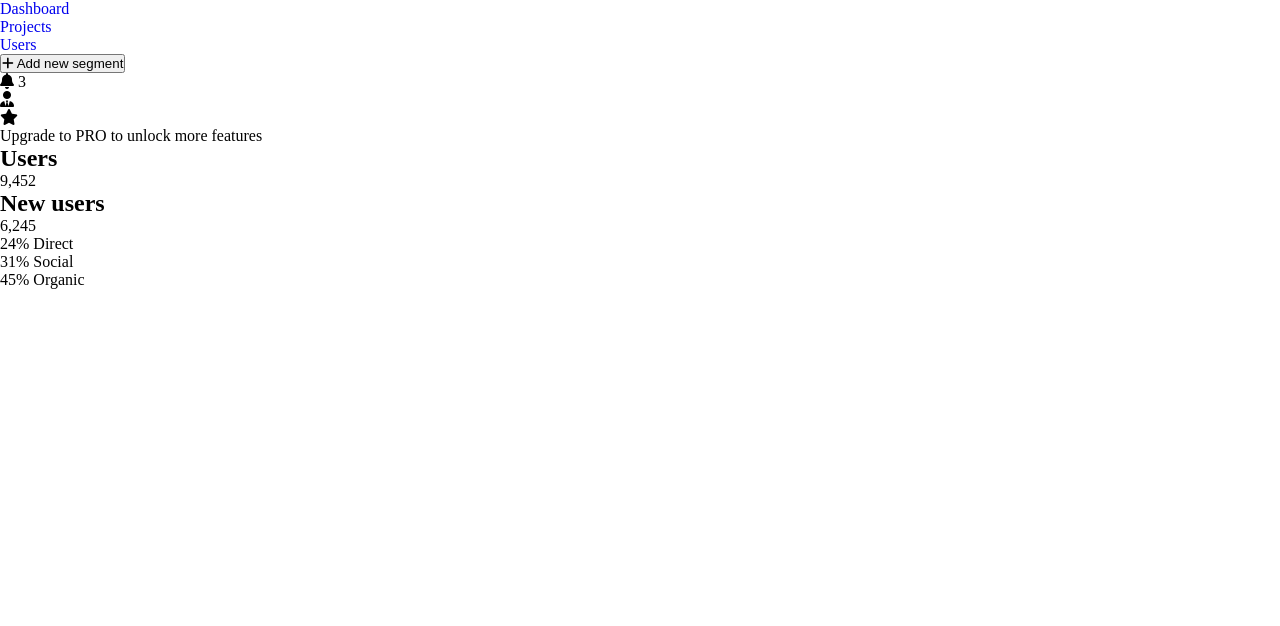
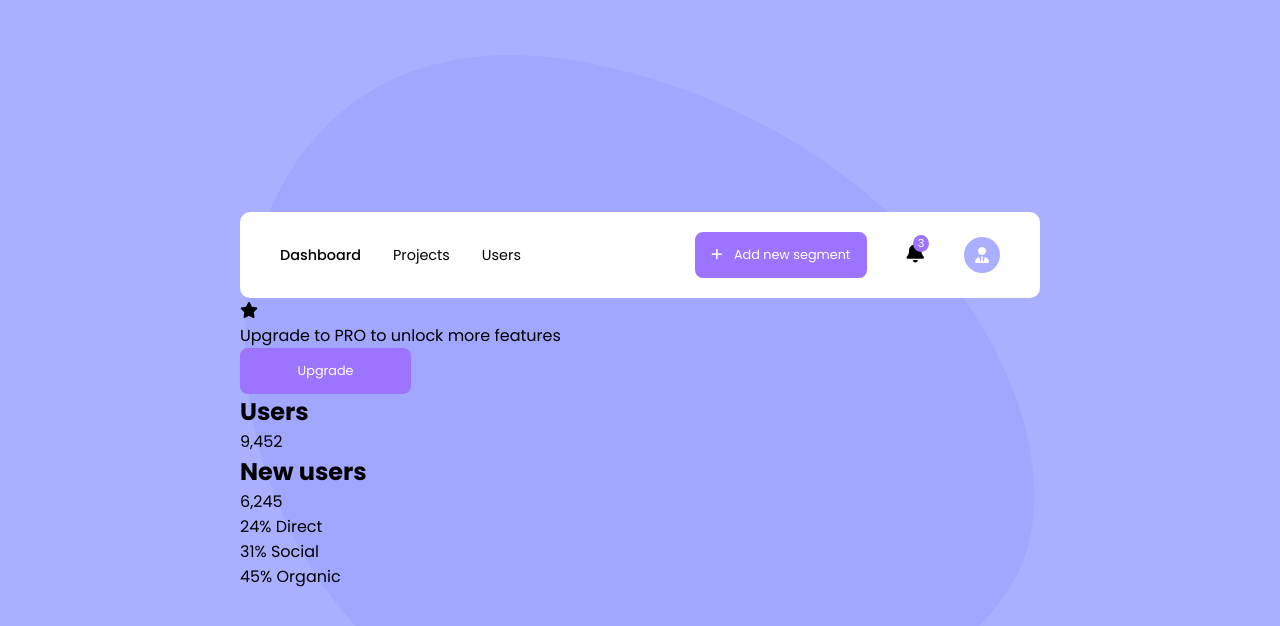
Before and after one commit to VeraEnders/dashboard-ui, a plain HTML site: page index.html in a window 1280 px wide. Drawn offline with Linux system fonts and the light colour scheme.

Commit message:
add style for top section

```diff
--- a/index.html
+++ b/index.html
@@ -3,6 +3,7 @@
 <head>
   <meta charset="UTF-8">
   <meta name="viewport" content="width=device-width, initial-scale=1.0">
+  <link rel="shortcut icon" href="./assets/img/bg-img.svg" type="image/svg">
   <link rel="preconnect" href="https://fonts.googleapis.com">
   <link rel="preconnect" href="https://fonts.gstatic.com" crossorigin="">
   <link href="https://fonts.googleapis.com/css2?family=Poppins:wght@300;400;500;700;900&amp;display=swap" rel="stylesheet">
@@ -11,24 +12,24 @@
 
   <title>Dashboard UI</title>
 </head>
-<body>
-  <main>
+<body class="wrapper">
+  <main class="container">
     <section class="top">
       <nav>
-        <ul>
-          <li><a href="#">Dashboard</a></li>
+        <ul class="nav-list">
+          <li><a href="#" class="active">Dashboard</a></li>
           <li><a href="#">Projects</a></li>
           <li><a href="#">Users</a></li>
         </ul>
       </nav>
       <div class="profile">
-        <button>
+        <button class="btn">
           <i class="fa-solid fa-plus"></i>
           Add new segment
         </button>
         <div class="notifications">
           <i class="fa-solid fa-bell"></i>
-          <span>3</span>
+          <span class="notifications-count">3</span>
         </div>
         <div class="profile-pic">
           <i class="fa-solid fa-user-tie"></i>
@@ -43,6 +44,7 @@
       <p>
         Upgrade to <span>PRO</span> to unlock more features
       </p>
+      <button class="btn btn-upgrate">Upgrade</button>
     </section>
 
     <section class="statistics">
--- a/style.css
+++ b/style.css
@@ -1,13 +1,170 @@
-* {
+:root {
+  --clr-white: #ffffff;
+  --clr-body: #aaafff;
+  --clr-text: #42404b;
+  --clr-btn: #9d74ff;
+  --clr-update: #292847;
+  --clr-icon: #ffed00;
+  --ff: 'Poppins', sans-serif;
+}
+
+/* Reset style */
+*,
+*::after,
+*::before {
   margin: 0;
   padding: 0;
   box-sizing: border-box;
+  font-family: inherit;
+}
+ul {
+  list-style: none;
 }
 
 a {
   text-decoration: none;
+  color: inherit;
 }
 
+button {
+  outline: none;
+}
+
+/* Main style */
 body {
   min-height: 100vh;
+  font-family: var(--ff);
+  background: var(--clr-body);
+  background-image: url('./assets/img/bg-img.svg');
+  background-repeat: no-repeat;
+  background-position: center;
 }
+
+.wrapper {
+  display: flex;
+  justify-content: center;
+  align-items: center;
+}
+
+.container {
+  width: 50rem;
+}
+
+.btn {
+  cursor: pointer;
+  padding: 0.75rem;
+  width: 10.7rem;
+  border: 2px solid var(--clr-btn);
+  border-radius: 0.5rem;
+  background: var(--clr-btn);
+  color: var(--clr-white);
+  font-size: 0.8rem;
+  transition: all 0.5s;
+}
+
+.btn i {
+  padding-right: 0.5rem;
+}
+
+.btn:hover {
+  background: var(--clr-white);
+  color: var(--clr-btn);
+  border-color: var(--clr-btn);
+}
+
+/* Top section */
+.top {
+  grid-column: 1 / -1;
+  padding: 1.25rem 2.5rem;
+  display: flex;
+  flex-wrap: wrap;
+  justify-content: space-between;
+  align-items: center;
+  background: var(--clr-white);
+  border-radius: 0.625rem;
+}
+
+.nav-list {
+  display: flex;
+  gap: 2rem;
+}
+
+.nav-list a {
+  position: relative;
+  font-size: 0.9rem;
+}
+
+.nav-list a::before {
+  content: "";
+  position: absolute;
+  bottom: -4px;
+  width: 0;
+  height: 3px;
+  background: var(--clr-update);
+  transition: width 0.5s;
+}
+
+.nav-list a:hover::before {
+  width: 100%;
+}
+
+a.active {
+  font-weight: 500;
+}
+
+/* Profile */
+.profile {
+  margin-top: 1rem;
+  display: flex;
+  flex-wrap: wrap;
+  gap: 0.7rem;
+  align-items: center;
+  justify-content: space-between;
+}
+
+@media only screen and (min-width: 572px) {
+  .profile {
+    margin-top: 0;
+  }
+}
+
+@media only screen and (min-width: 768px) {
+  .profile {
+    gap: 2.5rem;
+  }
+}
+
+.notifications {
+  position: relative;
+  cursor: pointer;
+}
+
+.notifications i {
+  font-size: 1.25rem;
+}
+
+.notifications-count {
+  position: absolute;
+  right: -5px;
+  top: -7px;
+  width: 1rem;
+  background: var(--clr-btn);
+  color: var(--clr-white);
+  aspect-ratio: 1;
+  border-radius: 50%;
+  font-size: 0.7rem;
+  text-align: center;
+}
+
+.profile-pic {
+  margin-left: auto;
+  width: 2.25rem;
+  display: flex;
+  align-items: center;
+  justify-content: center;
+  background: var(--clr-body);
+  color: var(--clr-white);
+  border-radius: 50%;
+  aspect-ratio: 1;
+  cursor: pointer;
+}
```
